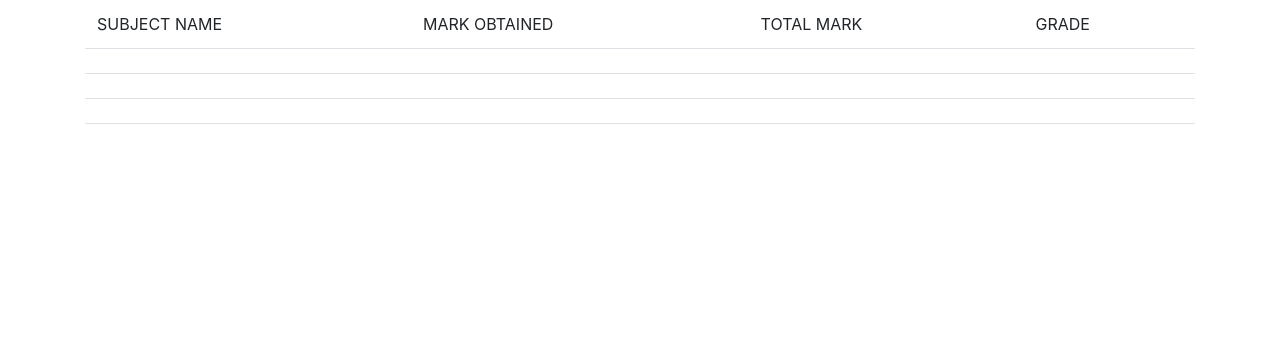
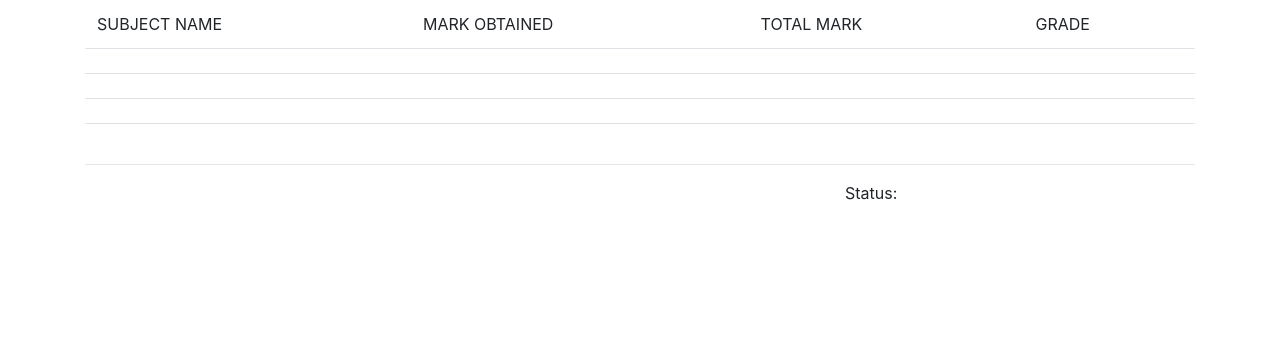
Before and after one commit to pkpkvineeth/marksheet, a Flask app: template templates/marksheet.html in a window 1280 px wide. Shown: the part 323-677 px from the top of the page. Run offline with Flask 2, Linux system fonts and the light colour scheme; the template is opened without the code that fills it, so the values that code supplies are empty; some libraries are stand-ins or nearby versions.

Commit message:
3.51 p.m 18/11

```diff
--- a/app.py
+++ b/app.py
@@ -51,6 +51,10 @@ def result():
         sub4_mark=request.form['inp15']
         sub4_total=request.form['inp16']
         sub4_grade=grade(sub4_mark,sub4_total)
-        return render_template('marksheet.html',name=name,reg=reg,sem=sem,college=college,sub1_name=sub1_name,sub1_mark=sub1_mark,sub1_total=sub1_total,sub2_name=sub2_name,sub2_mark=sub2_mark,sub2_total=sub2_total,sub3_name=sub3_name,sub3_mark=sub3_mark,sub3_total=sub3_total,sub4_name=sub4_name,sub4_mark=sub4_mark,sub4_total=sub4_total,sub1_grade=sub1_grade,sub2_grade=sub2_grade,sub3_grade=sub3_grade,sub4_grade=sub4_grade)
+        if(sub1_grade=="FAIL" or sub2_grade=="FAIL" or sub3_grade=="FAIL" or sub4_grade=="FAIL"):
+            status="FAILED"
+        else:
+            status="PASSED"
+        return render_template('marksheet.html',name=name,reg=reg,sem=sem,college=college,sub1_name=sub1_name,sub1_mark=sub1_mark,sub1_total=sub1_total,sub2_name=sub2_name,sub2_mark=sub2_mark,sub2_total=sub2_total,sub3_name=sub3_name,sub3_mark=sub3_mark,sub3_total=sub3_total,sub4_name=sub4_name,sub4_mark=sub4_mark,sub4_total=sub4_total,sub1_grade=sub1_grade,sub2_grade=sub2_grade,sub3_grade=sub3_grade,sub4_grade=sub4_grade,status=status)
 if(__name__=='__main__'):
     app.run()
--- a/templates/marksheet.html
+++ b/templates/marksheet.html
@@ -175,6 +175,28 @@
                     </div>
                 </tr>
         </table>
+        <hr>
+        <div class="row">
+                <div class="col sm-3">
+
+                </div>
+                <div class="col sm-3">
+
+                </div>
+                <div class="col sm-3">
+                        Status:
+                </div>
+                {% if (status=="PASSED") %}
+                <div class="col sm-3 bg-success">
+                        {{ status }}
+                </div>
+                {% endif %}
+                {% if (status=="FAILED") %}
+                <div class="col sm-3 bg-danger">
+                        {{ status }}
+                </div>
+                {% endif %}
+        </div>
     </div>
 </body>
 </html>
```
